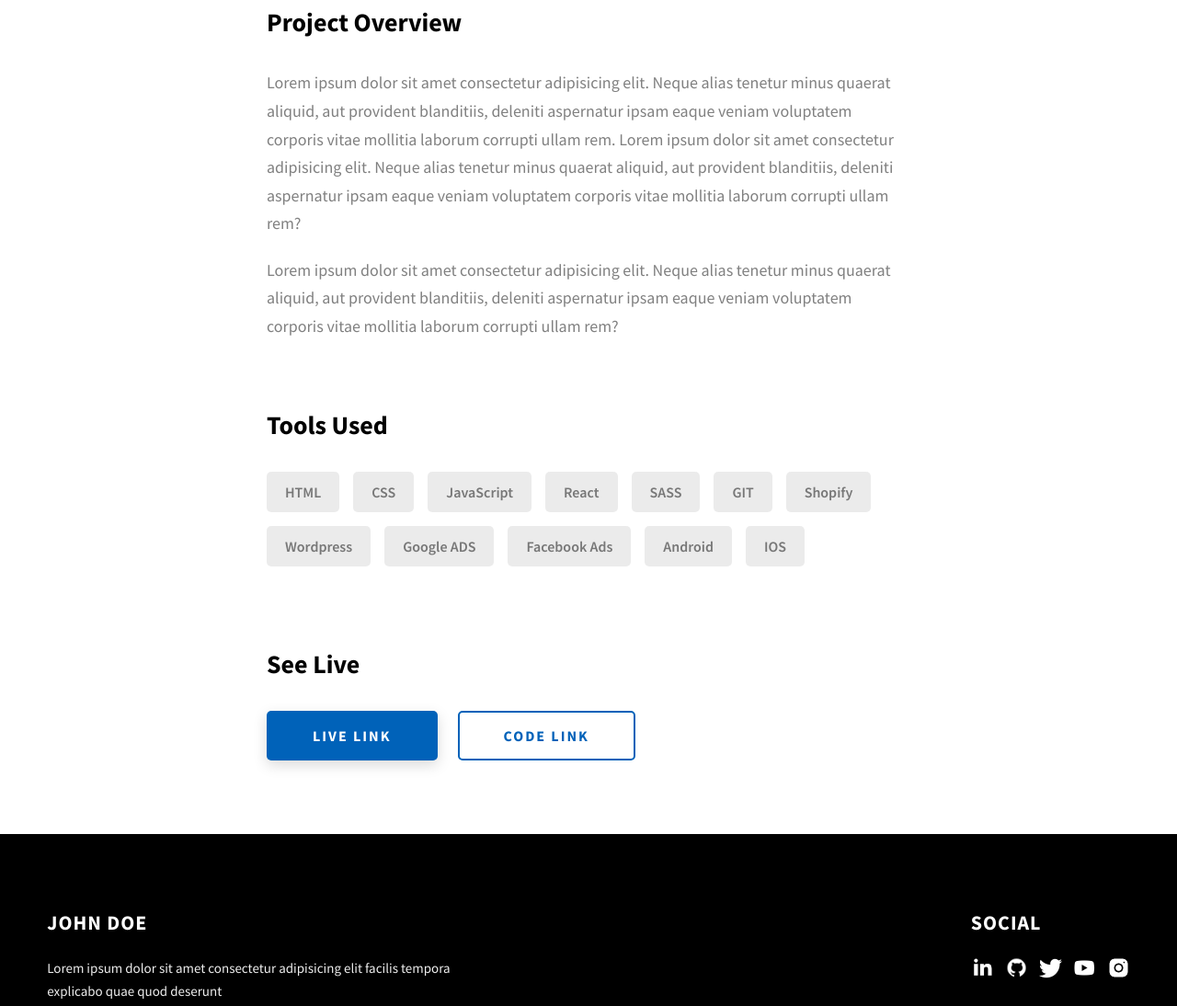
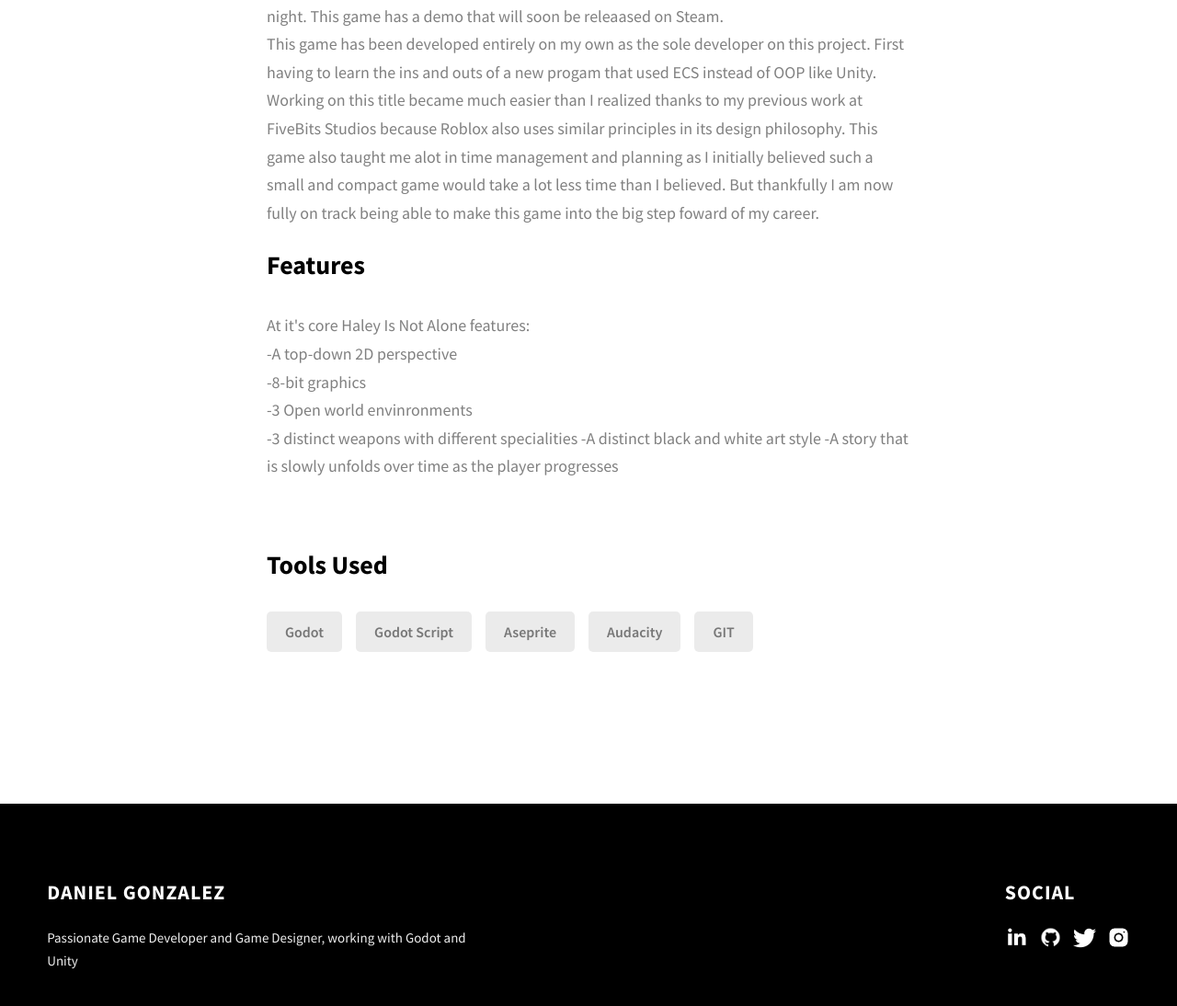
Before and after one commit to dgonzalez2/dgonzalez2.github.io, a website: page project-2.html in a window 1280 px wide. Shown: the part 1402-2496 px from the top of the page at 92% size. Drawn offline with Linux system fonts and the light colour scheme.

Commit message:
added projects

```diff
--- a/project-2.html
+++ b/project-2.html
@@ -4,7 +4,7 @@
     <meta charset="UTF-8" />
     <meta name="viewport" content="width=device-width, initial-scale=1.0" />
     <meta http-equiv="X-UA-Compatible" content="ie=edge" />
-    <title>Case Study of Project 2</title>
+    <title>Baby Clinic</title>
     <meta name="description" content="Case study page of Project" />
 
     <link rel="stylesheet" href="css/style.css" />
@@ -22,12 +22,12 @@
         <div class="header__logo-container">
           <div class="header__logo-img-cont">
             <img
-              src="./assets/png/john-doe.png"
+              src="./assets/png/20260818_015529.jpg"
               alt="Ram Maheshwari Logo Image"
               class="header__logo-img"
             />
           </div>
-          <span class="header__logo-sub">John Doe</span>
+          <span class="header__logo-sub">Daniel Gonzalez</span>
         </div>
         <div class="header__main">
           <ul class="header__links">
@@ -84,17 +84,13 @@
     </header>
     <section class="project-cs-hero">
       <div class="project-cs-hero__content">
-        <h1 class="heading-primary">Project 2</h1>
+        <h1 class="heading-primary">Baby Clinic</h1>
         <div class="project-cs-hero__info">
           <p class="text-primary">
-            Lorem ipsum dolor sit amet consectetur adipisicing elit. Dignissimos
-            in numquam incidunt earum quaerat cum fuga, atque similique natus
-            nobis sit.
+            A simple survival horror experience built using Godot and Aseprite
           </p>
         </div>
-        <div class="project-cs-hero__cta">
-          <a href="#" class="btn btn--bg" target="_blank">Live Link</a>
-        </div>
+
       </div>
     </section>
     <section class="project-details">
@@ -102,7 +98,7 @@
         <div class="project-details__content">
           <div class="project-details__showcase-img-cont">
             <img
-              src="./assets/jpeg/project-mockup-example.jpeg"
+              src="./assets/png/Screenshot 2026-08-17 175017.png"
               alt="Project Image"
               class="project-details__showcase-img"
             />
@@ -111,54 +107,41 @@
             <div class="project-details__desc">
               <h3 class="project-details__content-title">Project Overview</h3>
               <p class="project-details__desc-para">
-                Lorem ipsum dolor sit amet consectetur adipisicing elit. Neque
-                alias tenetur minus quaerat aliquid, aut provident blanditiis,
-                deleniti aspernatur ipsam eaque veniam voluptatem corporis vitae
-                mollitia laborum corrupti ullam rem. Lorem ipsum dolor sit amet
-                consectetur adipisicing elit. Neque alias tenetur minus quaerat
-                aliquid, aut provident blanditiis, deleniti aspernatur ipsam
-                eaque veniam voluptatem corporis vitae mollitia laborum corrupti
-                ullam rem?
+                Haley Is Not Alone has been my attempt to being able to make something bigger and a name for mysekf with the skills
+                I have learned in univeristy. This game came about during the Unity run-time fee controversy
+                where I believed it became time for me to learn how to use other other engines besides Unity.<br>
+                Haley Is Not Alone can be best described a small survival horror experience where you explore
+                different locations, solve different puzzles and fight to survive a world gone mad over night.
+                This game has a demo that will soon be releaased on Steam.<br>
+                This game has been developed entirely on my own as the sole developer on this project. First
+                having to learn the ins and outs of a new progam that used ECS instead of OOP like Unity.
+                Working on this title became much easier than I realized thanks to my previous work at FiveBits Studios
+                because Roblox also uses similar principles in its design philosophy. This game also taught me alot in time management and planning
+                as I initially believed such a small and compact game would take a lot less time than I believed. But thankfully I am now
+                fully on track being able to make this game into the big step foward of my career.
               </p>
+              <h3 class="project-details__content-title">Features</h3>
               <p class="project-details__desc-para">
-                Lorem ipsum dolor sit amet consectetur adipisicing elit. Neque
-                alias tenetur minus quaerat aliquid, aut provident blanditiis,
-                deleniti aspernatur ipsam eaque veniam voluptatem corporis vitae
-                mollitia laborum corrupti ullam rem?
+                At it's core Haley Is Not Alone features:<br>
+                -A top-down 2D perspective<br>
+                -8-bit graphics<br>
+                -3 Open world envinronments<br>
+                -3 distinct weapons with different specialities
+                -A distinct black and white art style
+                -A story that is slowly unfolds over time as the player progresses
               </p>
             </div>
             <div class="project-details__tools-used">
               <h3 class="project-details__content-title">Tools Used</h3>
               <div class="skills">
-                <div class="skills__skill">HTML</div>
-                <div class="skills__skill">CSS</div>
-                <div class="skills__skill">JavaScript</div>
-                <div class="skills__skill">React</div>
-                <div class="skills__skill">SASS</div>
+                <div class="skills__skill">Godot</div>
+                <div class="skills__skill">Godot Script</div>
+                <div class="skills__skill">Aseprite</div>
+                <div class="skills__skill">Audacity</div>
                 <div class="skills__skill">GIT</div>
-                <div class="skills__skill">Shopify</div>
-                <div class="skills__skill">Wordpress</div>
-                <div class="skills__skill">Google ADS</div>
-                <div class="skills__skill">Facebook Ads</div>
-                <div class="skills__skill">Android</div>
-                <div class="skills__skill">IOS</div>
               </div>
             </div>
-            <div class="project-details__links">
-              <h3 class="project-details__content-title">See Live</h3>
-              <a
-                href="#"
-                class="btn btn--med btn--theme project-details__links-btn"
-                target="_blank"
-                >Live Link</a
-              >
-              <a
-                href="#"
-                class="btn btn--med btn--theme-inv project-details__links-btn"
-                target="_blank"
-                >Code Link</a
-              >
-            </div>
+
           </div>
         </div>
       </div>
@@ -171,35 +154,28 @@
               <span>Social</span>
             </h2>
             <div class="main-footer__social-cont">
-              <a target="_blank" rel="noreferrer" href="#">
+              <a target="_blank" rel="noreferrer" href="https://www.linkedin.com/in/dgonzalez5603/">
                 <img
                   class="main-footer__icon"
                   src="./assets/png/linkedin-ico.png"
                   alt="icon"
                 />
               </a>
-              <a target="_blank" rel="noreferrer" href="#">
+              <a target="_blank" rel="noreferrer" href="https://github.com/dgonzalez2">
                 <img
                   class="main-footer__icon"
                   src="./assets/png/github-ico.png"
                   alt="icon"
                 />
               </a>
-              <a target="_blank" rel="noreferrer" href="#">
+              <a target="_blank" rel="noreferrer" href="https://x.com/DAGR_Games">
                 <img
                   class="main-footer__icon"
                   src="./assets/png/twitter-ico.png"
                   alt="icon"
                 />
               </a>
-              <a target="_blank" rel="noreferrer" href="#">
-                <img
-                  class="main-footer__icon"
-                  src="./assets/png/yt-ico.png"
-                  alt="icon"
-                />
-              </a>
-              <a target="_blank" rel="noreferrer" href="#">
+              <a target="_blank" rel="noreferrer" href="https://www.instagram.com/dagr_games/">
                 <img
                   class="main-footer__icon main-footer__icon--mr-none"
                   src="./assets/png/insta-ico.png"
@@ -209,14 +185,14 @@
             </div>
           </div>
           <div class="main-footer__row main-footer__row-2">
-            <h4 class="heading heading-sm text-lt">John Doe</h4>
+            <h4 class="heading heading-sm text-lt">Daniel Gonzalez</h4>
             <p class="main-footer__short-desc">
-              Lorem ipsum dolor sit amet consectetur adipisicing elit facilis
-              tempora explicabo quae quod deserunt
+              Passionate Game Developer and Game Designer, working with Godot and Unity
             </p>
           </div>
         </div>
 
+        <!-- If you give me some credit or shoutout here by linking to my website, then it will be a big thing for me and will help me a lot :) -->
         <div class="main-footer__lower">
           &copy; Copyright 2021. Made by
           <a rel="noreferrer" target="_blank" href="https://rammaheshwari.com"
```
Also changed, not shown: index.html (+8 -16 lines), project-1.html (+39 -63 lines), 1 other file.
